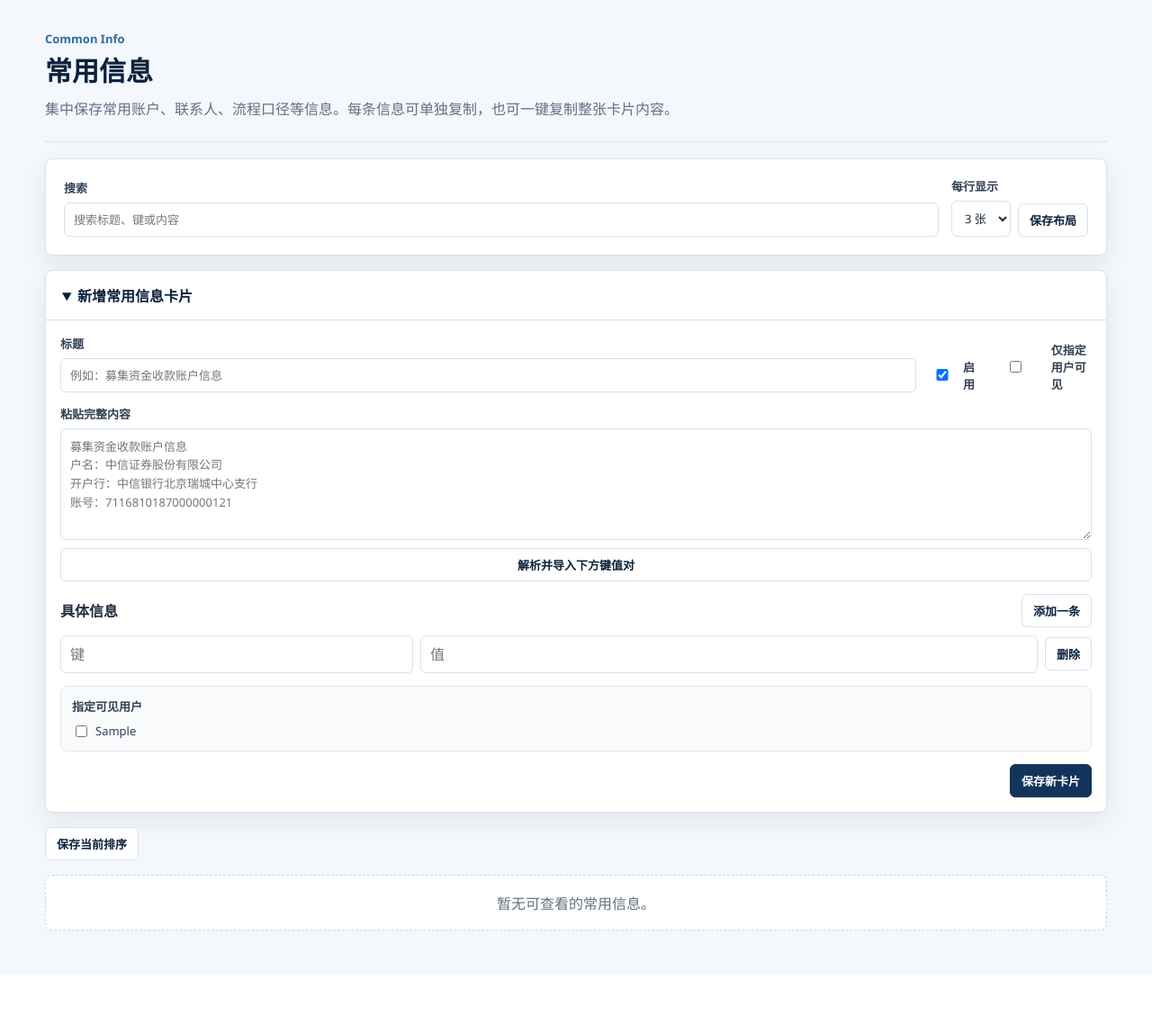
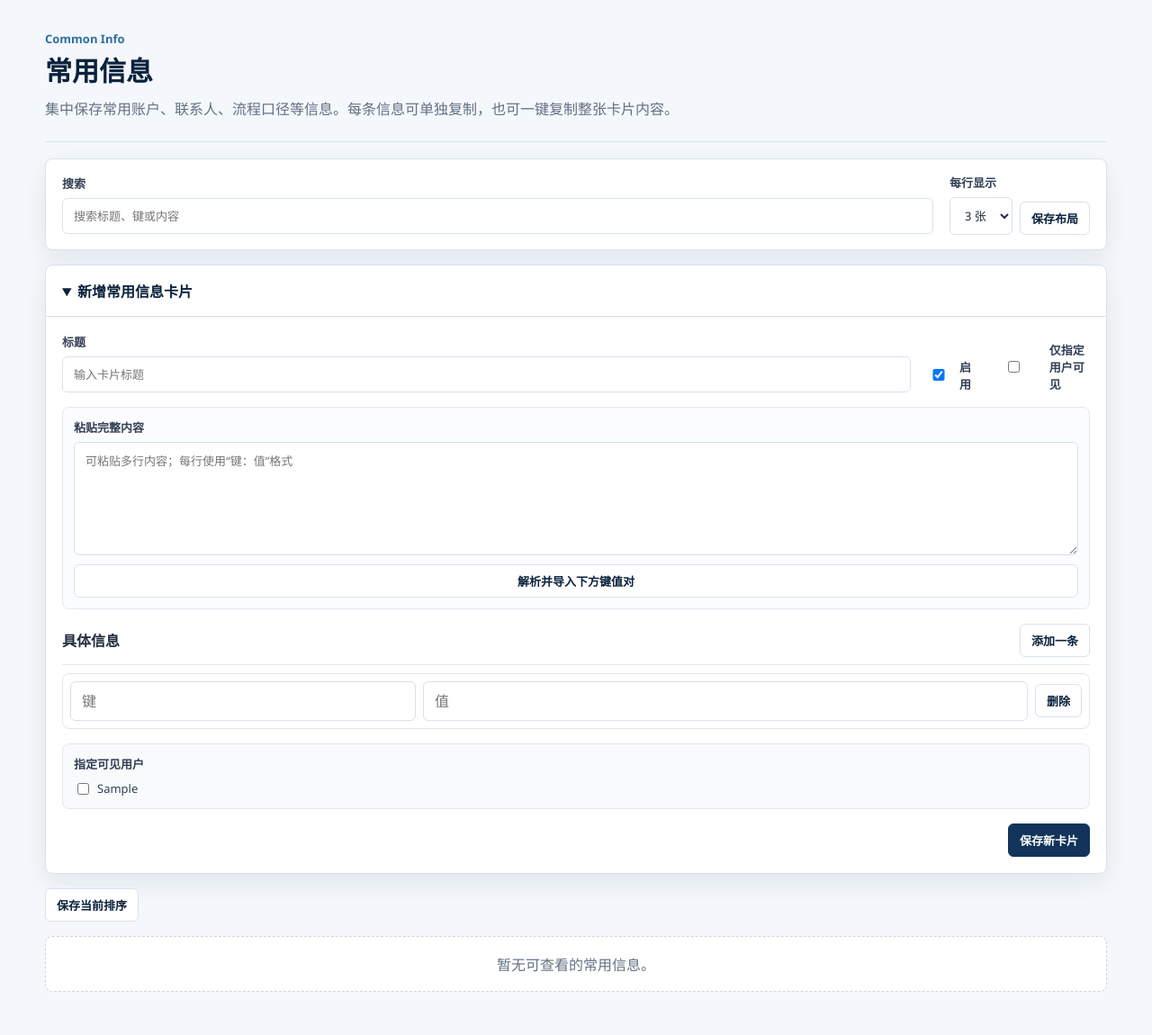
Before and after one commit to Yizhour/Northteam, a Django app: page /info/ in a window 1280 px wide, after a click on "新增常用信息卡片". Shown: the part 65-1215 px from the top of the page at 90% size. Before the commit the page ends 1099 px from the top, so only its background shows below. Run offline with Django 5.2, Linux system fonts and the light colour scheme; the visitor is signed in with stand-in values (Sample User, id 1); data comes from the database, SQL or seed files in the repository; data that the repository does not hold is empty.

Commit message:
Polish common info card UI

```diff
--- a/dashboard/templates/dashboard/partials/info_card_form_fields.html
+++ b/dashboard/templates/dashboard/partials/info_card_form_fields.html
@@ -1,7 +1,7 @@
 <div class="info-form-grid">
     <label class="wide">
         标题
-        <input name="title" value="{% if card %}{{ card.title }}{% endif %}" required placeholder="例如：募集资金收款账户信息">
+        <input name="title" value="{% if card %}{{ card.title }}{% endif %}" required placeholder="输入卡片标题">
     </label>
     <label>
         <input type="checkbox" name="is_active"{% if not card or card.is_active %} checked{% endif %}>
@@ -16,7 +16,7 @@
 <div class="info-bulk-import">
     <label>
         粘贴完整内容
-        <textarea name="bulk_content" rows="5" placeholder="募集资金收款账户信息&#10;户名：中信证券股份有限公司&#10;开户行：中信银行北京瑞城中心支行&#10;账号：7116810187000000121"></textarea>
+        <textarea name="bulk_content" rows="5" placeholder="可粘贴多行内容；每行使用“键：值”格式"></textarea>
     </label>
     <button class="plain-button" type="button" data-import-bulk>解析并导入下方键值对</button>
 </div>
--- a/dashboard/tests.py
+++ b/dashboard/tests.py
@@ -677,8 +677,8 @@ class DashboardPageTests(TestCase):
         ])
 
     def test_super_admin_can_manage_info_card_permissions_layout_and_order(self):
-        first = self.create_info_card(title='第一张', sort_order=10)
-        second = self.create_info_card(title='第二张', sort_order=20)
+        first = self.create_info_card(title='第一张', items=[('字段', '内容A')], sort_order=10)
+        second = self.create_info_card(title='第二张', items=[('字段', '内容B')], sort_order=20)
         member = self.user_in_group('info_perm_member', '正式成员')
         User.objects.create_superuser('info_manager', 'manager@example.com', 'pass12345', first_name='管理员')
         self.client.login(username='info_manager', password='pass12345')
@@ -705,6 +705,8 @@ class DashboardPageTests(TestCase):
 
         self.assertContains(page_response, '新增常用信息卡片')
         self.assertContains(page_response, 'name="allowed_user"')
+        self.assertNotContains(page_response, '中信证券股份有限公司')
+        self.assertNotContains(page_response, '7116810187000000121')
         self.assertEqual(update_response.status_code, 302)
         self.assertTrue(first.is_restricted)
         self.assertTrue(InfoCardPermission.objects.filter(card=first, user=member).exists())
--- a/static/css/site.css
+++ b/static/css/site.css
@@ -797,9 +797,10 @@ h2 {
 
 .info-toolbar {
     display: flex;
-    align-items: end;
+    align-items: center;
     justify-content: space-between;
-    gap: 14px;
+    gap: 18px;
+    padding: 16px 18px;
 }
 
 .info-search-label,
@@ -814,7 +815,7 @@ h2 {
 }
 
 .info-search-label {
-    flex: 1 1 420px;
+    flex: 1 1 460px;
 }
 
 .info-search-label input,
@@ -824,7 +825,7 @@ h2 {
 .info-item-editor-row input {
     width: 100%;
     min-width: 0;
-    padding: 9px 10px;
+    padding: 10px 12px;
     color: var(--color-text);
     background: #ffffff;
     border: 1px solid var(--color-line);
@@ -851,9 +852,10 @@ h2 {
 }
 
 .info-admin-create > summary {
-    padding: 15px 18px;
+    padding: 16px 18px;
     color: var(--color-navy-dark);
     cursor: pointer;
+    font-size: 16px;
     font-weight: 700;
 }
 
@@ -863,7 +865,7 @@ h2 {
 
 .info-card-grid {
     display: grid;
-    gap: 14px;
+    gap: 16px;
 }
 
 .info-card-grid.columns-3 {
@@ -984,21 +1009,23 @@ h2 {
 }
 
 .info-card-editor {
-    padding-top: 10px;
-    border-top: 1px solid var(--color-line);
+    padding: 12px;
+    background: #f8fafc;
+    border: 1px solid #dbe7f3;
+    border-radius: 8px;
 }
 
 .info-card-editor > summary {
     color: var(--color-navy);
     cursor: pointer;
-    font-size: 13px;
+    font-size: 14px;
     font-weight: 700;
 }
 
 .info-card-form {
     display: grid;
-    gap: 14px;
-    padding: 16px;
+    gap: 16px;
+    padding: 18px;
 }
 
 .info-card-editor .info-card-form {
@@ -1008,7 +1035,7 @@ h2 {
 .info-form-grid {
     display: grid;
     grid-template-columns: minmax(180px, 1fr) auto auto;
-    gap: 12px;
+    gap: 14px;
     align-items: end;
 }
 
@@ -1024,7 +1051,11 @@ h2 {
 
 .info-bulk-import {
     display: grid;
-    gap: 9px;
+    gap: 10px;
+    padding: 12px;
+    background: #fbfcfe;
+    border: 1px solid #e2e8f0;
+    border-radius: 8px;
 }
 
 .info-item-editor {
@@ -1037,6 +1068,8 @@ h2 {
     align-items: center;
     justify-content: space-between;
     gap: 10px;
+    padding-bottom: 8px;
+    border-bottom: 1px solid #e2e8f0;
 }
 
 .info-item-editor-list {
@@ -1049,6 +1082,10 @@ h2 {
     grid-template-columns: minmax(90px, 0.8fr) minmax(160px, 1.4fr) auto;
     gap: 8px;
     align-items: center;
+    padding: 8px;
+    background: #ffffff;
+    border: 1px solid #e2e8f0;
+    border-radius: 8px;
 }
 
 .info-permission-box {
--- a/templates/base.html
+++ b/templates/base.html
@@ -5,7 +5,7 @@
     <meta charset="utf-8">
     <meta name="viewport" content="width=device-width, initial-scale=1">
     <title>{% block title %}NorthTeam2 工作台{% endblock %}</title>
-    <link rel="stylesheet" href="{% static 'css/site.css' %}?v=20260701-3">
+    <link rel="stylesheet" href="{% static 'css/site.css' %}?v=20260702-1">
 </head>
 <body>
     {% if not hide_chrome %}
```
Also changed, not shown: other parts of static/css/site.css (+36 -17 lines).
